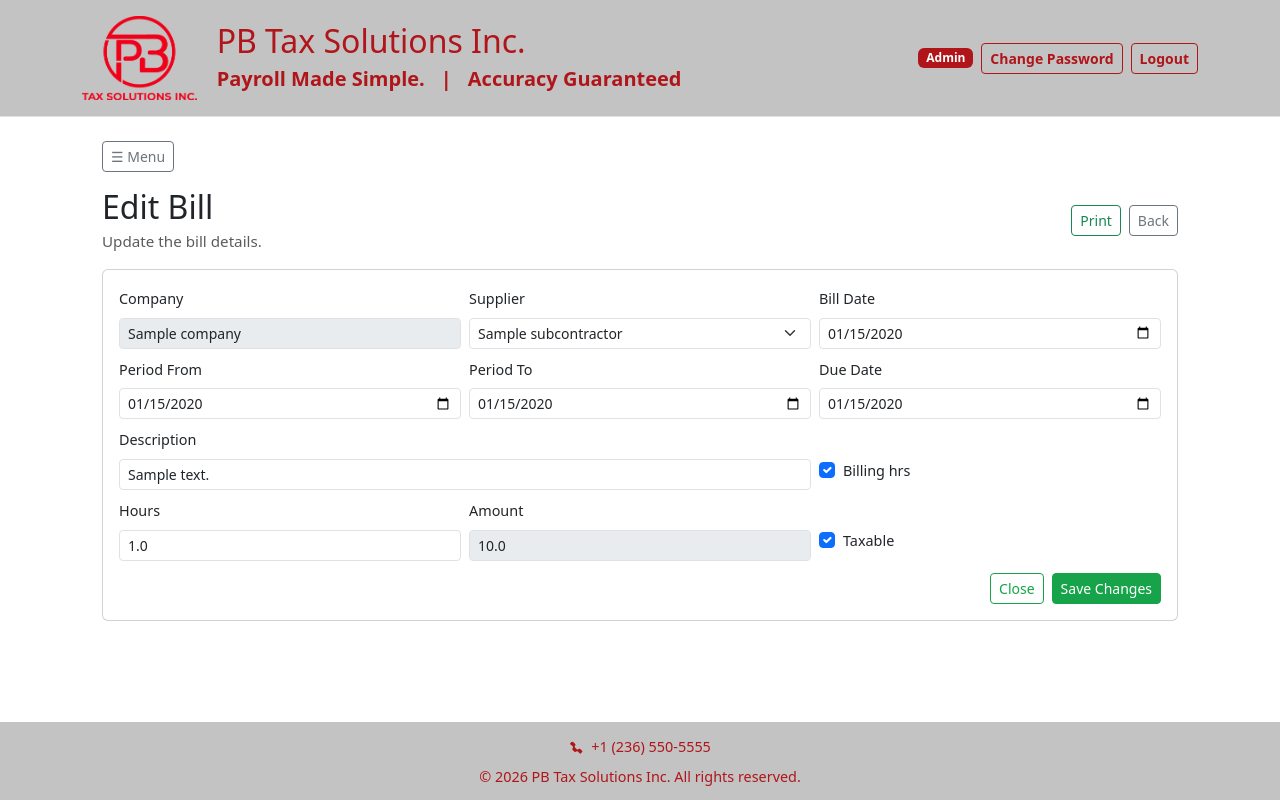
After one commit to vatsraj17-ops/Payroll, a Flask app: page /subcontracts/bills/1/edit in a window 1280 px wide. The commit adds this page. Run offline with Flask 3, Linux system fonts and the light colour scheme; the visitor is signed in with stand-in values (Sample User, id 1); tables that the repository leaves empty hold one stand-in row (values such as "Sample post").

Commit message:
Add bill edit flow and report summary

```diff
--- a/app.py
+++ b/app.py
@@ -1321,6 +1321,130 @@ def subcontract_bill_print(bill_id: int):
         qty=qty,
         rate=rate,
         tax_label=tax_label,
+    )
+
+
+@app.route('/subcontracts/bills/<int:bill_id>/edit', methods=['GET', 'POST'])
+@require_login
+def edit_subcontract_bill(bill_id: int):
+    _ensure_subcontract_bill_columns()
+    bill = db.session.get(SubcontractBill, bill_id)
+    if not bill:
+        abort(404)
+
+    if not _is_admin_session():
+        cid = session.get('company_id')
+        if not cid or int(cid) != int(bill.company_id or 0):
+            abort(403)
+
+    company_id_int = int(bill.company_id or 0)
+    company = db.session.get(Company, company_id_int)
+
+    subcontractors = (
+        Subcontractor.query
+        .filter(Subcontractor.company_id == company_id_int)
+        .order_by(Subcontractor.contractor_company_name.asc())
+        .all()
+    )
+
+    if request.method == 'POST':
+        bill_date_raw = (request.form.get('bill_date') or '').strip()
+        period_start_raw = (request.form.get('period_start') or '').strip()
+        period_end_raw = (request.form.get('period_end') or '').strip()
+        due_date_raw = (request.form.get('due_date') or '').strip()
+        amount_raw = (request.form.get('amount') or '').strip()
+        hours_raw = (request.form.get('hours') or '').strip()
+        description = (request.form.get('description') or '').strip()
+        sub_id_raw = (request.form.get('subcontractor_id') or '').strip()
+        use_hours = (request.form.get('use_hours') or '').strip().lower() in {'1', 'true', 'on', 'yes'}
+        taxable = (request.form.get('taxable') or '').strip().lower() in {'1', 'true', 'on', 'yes'}
+
+        bill_date = _parse_date(bill_date_raw)
+        if not bill_date:
+            flash('Bill date is required.', 'danger')
+            return redirect(url_for('edit_subcontract_bill', bill_id=bill.id))
+
+        period_start = _parse_date(period_start_raw) if period_start_raw else None
+        period_end = _parse_date(period_end_raw) if period_end_raw else None
+        due_date = _parse_date(due_date_raw) if due_date_raw else None
+        if period_start_raw and not period_start:
+            flash('Period from must be a valid date.', 'danger')
+            return redirect(url_for('edit_subcontract_bill', bill_id=bill.id))
+        if period_end_raw and not period_end:
+            flash('Period to must be a valid date.', 'danger')
+            return redirect(url_for('edit_subcontract_bill', bill_id=bill.id))
+        if due_date_raw and not due_date:
+            flash('Due date must be a valid date.', 'danger')
+            return redirect(url_for('edit_subcontract_bill', bill_id=bill.id))
+
+        if period_start and period_end and period_start > period_end:
+            flash('Period from cannot be after period to.', 'danger')
+            return redirect(url_for('edit_subcontract_bill', bill_id=bill.id))
+
+        try:
+            sub_id = int(sub_id_raw)
+        except Exception:
+            flash('Supplier selection is invalid.', 'danger')
+            return redirect(url_for('edit_subcontract_bill', bill_id=bill.id))
+
+        subcontractor = db.session.get(Subcontractor, sub_id)
+        if not subcontractor or int(subcontractor.company_id or 0) != company_id_int:
+            flash('Supplier does not belong to this company.', 'danger')
+            return redirect(url_for('edit_subcontract_bill', bill_id=bill.id))
+
+        amount = 0.0
+        hours = 0.0
+        if use_hours:
+            try:
+                hours = float(hours_raw)
+            except Exception:
+                flash('Hours must be a number.', 'danger')
+                return redirect(url_for('edit_subcontract_bill', bill_id=bill.id))
+            if hours <= 0:
+                flash('Hours must be greater than 0.', 'danger')
+                return redirect(url_for('edit_subcontract_bill', bill_id=bill.id))
+            rate = float(subcontractor.contract_rate or 0.0)
+            if rate <= 0:
+                flash('Supplier hourly rate is missing. Update the supplier first.', 'danger')
+                return redirect(url_for('edit_subcontract_bill', bill_id=bill.id))
+            amount = hours * rate
+        else:
+            try:
+                amount = float(amount_raw)
+            except Exception:
+                flash('Amount must be a number.', 'danger')
+                return redirect(url_for('edit_subcontract_bill', bill_id=bill.id))
+            if amount <= 0:
+                flash('Amount must be greater than 0.', 'danger')
+                return redirect(url_for('edit_subcontract_bill', bill_id=bill.id))
+
+        gst_rate = float(subcontractor.gst_rate or 0.13)
+        gst_amount = amount * gst_rate if taxable else 0.0
+        total = amount + gst_amount
+
+        bill.subcontractor_id = subcontractor.id
+        bill.bill_date = bill_date
+        bill.period_start = period_start
+        bill.period_end = period_end
+        bill.due_date = due_date
+        bill.use_hours = use_hours
+        bill.hours = hours
+        bill.taxable = taxable
+        bill.description = description or None
+        bill.amount = amount
+        bill.gst_rate = gst_rate
+        bill.gst_amount = gst_amount
+        bill.total = total
+
+        db.session.commit()
+        flash('Bill updated.', 'success')
+        return redirect(url_for('subcontract_bills', run='1', company_id=company_id_int, subcontractor_id=sub_id, bill_id=bill.id))
+
+    return render_template(
+        'edit_subcontract_bill.html',
+        bill=bill,
+        company=company,
+        subcontractors=subcontractors,
     )
 
 
--- /dev/null
+++ b/templates/edit_subcontract_bill.html
@@ -0,0 +1,101 @@
+{% extends 'base.html' %}
+{% set hide_nav = true %}
+{% set hide_sidebar = true %}
+{% set show_hamburger = true %}
+{% set expenses_menu_mode = 'payroll' %}
+{% block content %}
+<div class="d-flex align-items-center justify-content-between flex-wrap gap-2 mb-3">
+  <div>
+    <h2 class="mb-1">Edit Bill</h2>
+    <div class="text-muted" style="font-size:0.95rem;">Update the bill details.</div>
+  </div>
+  <div class="d-flex gap-2">
+    <a class="btn btn-outline-success btn-sm" href="/subcontracts/bills/{{ bill.id }}/print" target="_blank">Print</a>
+    <a class="btn btn-outline-secondary btn-sm" href="/subcontracts/bills?run=1&company_id={{ bill.company_id }}">Back</a>
+  </div>
+</div>
+
+<div class="card mb-4">
+  <div class="card-body">
+    <form method="post" action="/subcontracts/bills/{{ bill.id }}/edit">
+      <div class="row g-2">
+        <div class="col-12 col-md-4">
+          <label class="form-label" style="font-size:0.9rem;">Company</label>
+          <input class="form-control form-control-sm" value="{{ company.name if company else '' }}" disabled>
+        </div>
+        <div class="col-12 col-md-4">
+          <label class="form-label" style="font-size:0.9rem;">Supplier</label>
+          <select name="subcontractor_id" class="form-select form-select-sm" required>
+            {% for s in subcontractors %}
+              <option value="{{ s.id }}" {% if bill.subcontractor_id == s.id %}selected{% endif %}>{{ s.contractor_company_name }}</option>
+            {% endfor %}
+          </select>
+        </div>
+        <div class="col-12 col-md-4">
+          <label class="form-label" style="font-size:0.9rem;">Bill Date</label>
+          <input name="bill_date" type="date" class="form-control form-control-sm" value="{{ bill.bill_date }}" required>
+        </div>
+        <div class="col-12 col-md-4">
+          <label class="form-label" style="font-size:0.9rem;">Period From</label>
+          <input name="period_start" type="date" class="form-control form-control-sm" value="{{ bill.period_start }}">
+        </div>
+        <div class="col-12 col-md-4">
+          <label class="form-label" style="font-size:0.9rem;">Period To</label>
+          <input name="period_end" type="date" class="form-control form-control-sm" value="{{ bill.period_end }}">
+        </div>
+        <div class="col-12 col-md-4">
+          <label class="form-label" style="font-size:0.9rem;">Due Date</label>
+          <input name="due_date" type="date" class="form-control form-control-sm" value="{{ bill.due_date }}">
+        </div>
+        <div class="col-12 col-md-8">
+          <label class="form-label" style="font-size:0.9rem;">Description</label>
+          <input name="description" class="form-control form-control-sm" value="{{ bill.description or '' }}">
+        </div>
+        <div class="col-12 col-md-4">
+          <div class="form-check" style="margin-top:1.9rem;">
+            <input class="form-check-input" type="checkbox" id="use-hours" name="use_hours" {% if bill.use_hours %}checked{% endif %}>
+            <label class="form-check-label" for="use-hours" style="font-size:0.9rem;">Billing hrs</label>
+          </div>
+        </div>
+        <div class="col-12 col-md-4" id="hours-field" style="display:none;">
+          <label class="form-label" style="font-size:0.9rem;">Hours</label>
+          <input name="hours" type="number" step="0.01" class="form-control form-control-sm" value="{{ bill.hours or '' }}" placeholder="0.00">
+        </div>
+        <div class="col-12 col-md-4">
+          <label class="form-label" style="font-size:0.9rem;">Amount</label>
+          <input name="amount" id="amount-field" class="form-control form-control-sm" value="{{ bill.amount or '' }}" placeholder="0.00" required>
+        </div>
+        <div class="col-12 col-md-4">
+          <div class="form-check" style="margin-top:1.9rem;">
+            <input class="form-check-input" type="checkbox" id="taxable" name="taxable" {% if bill.taxable %}checked{% endif %}>
+            <label class="form-check-label" for="taxable" style="font-size:0.9rem;">Taxable</label>
+          </div>
+        </div>
+        <div class="col-12">
+          <div class="d-flex flex-wrap gap-2 justify-content-end" style="margin-top:0.25rem;">
+            <a class="btn btn-sm" style="border:1px solid #16a34a; color:#16a34a; background:#fff;" href="/subcontracts/bills?run=1&company_id={{ bill.company_id }}">Close</a>
+            <button class="btn btn-sm" style="background:#16a34a; color:#fff; border:1px solid #16a34a;" type="submit">Save Changes</button>
+          </div>
+        </div>
+      </div>
+    </form>
+  </div>
+</div>
+
+<script>
+  const useHours = document.getElementById('use-hours');
+  const hoursField = document.getElementById('hours-field');
+  const amountField = document.getElementById('amount-field');
+
+  if (useHours && hoursField && amountField) {
+    const toggleHours = () => {
+      const showHours = useHours.checked;
+      hoursField.style.display = showHours ? 'block' : 'none';
+      amountField.disabled = showHours;
+      amountField.required = !showHours;
+    };
+    useHours.addEventListener('change', toggleHours);
+    toggleHours();
+  }
+</script>
+{% endblock %}
--- a/templates/expenses_home.html
+++ b/templates/expenses_home.html
@@ -45,6 +45,7 @@
           <th class="text-end">Total before sales tax</th>
           <th class="text-end">Sales tax</th>
           <th class="text-end">Total</th>
+          <th style="width:90px;" class="text-end">Edit</th>
           <th style="width:90px;" class="text-end">Print</th>
         </tr>
       </thead>
@@ -61,6 +62,9 @@
             <td class="text-end">{{ (b.gst_amount or 0) | money }}</td>
             <td class="text-end">{{ (b.total or 0) | money }}</td>
             <td class="text-end">
+              <a class="btn btn-outline-secondary btn-sm" href="/subcontracts/bills/{{ b.id }}/edit">Edit</a>
+            </td>
+            <td class="text-end">
               <a class="btn btn-outline-success btn-sm" href="/subcontracts/bills/{{ b.id }}/print" target="_blank">Print</a>
             </td>
           </tr>
--- a/templates/subcontract_bills.html
+++ b/templates/subcontract_bills.html
@@ -146,6 +146,7 @@
         <th class="text-end">Amount</th>
         <th class="text-end">GST/HST</th>
         <th class="text-end">Total</th>
+        <th style="width:90px;" class="text-end">Edit</th>
         <th style="width:90px;" class="text-end">Print</th>
       </tr>
     </thead>
@@ -160,6 +161,9 @@
           <td class="text-end">{{ (b.gst_amount or 0) | money }}</td>
           <td class="text-end">{{ (b.total or 0) | money }}</td>
           <td class="text-end">
+            <a class="btn btn-outline-secondary btn-sm" href="/subcontracts/bills/{{ b.id }}/edit">Edit</a>
+          </td>
+          <td class="text-end">
             <a class="btn btn-outline-success btn-sm" href="/subcontracts/bills/{{ b.id }}/print" target="_blank">Print</a>
           </td>
         </tr>
```
Also changed, not shown: templates/subcontract_reports.html (+25 -31 lines).
